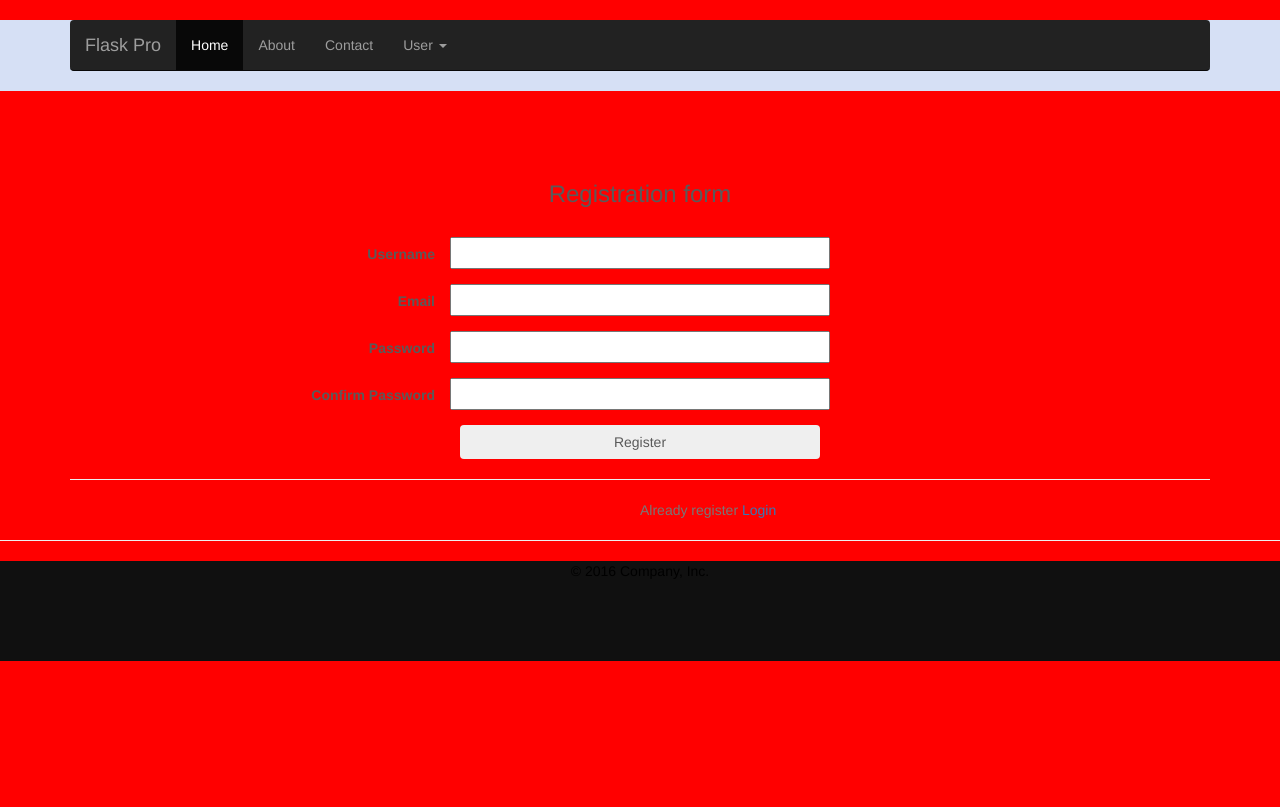
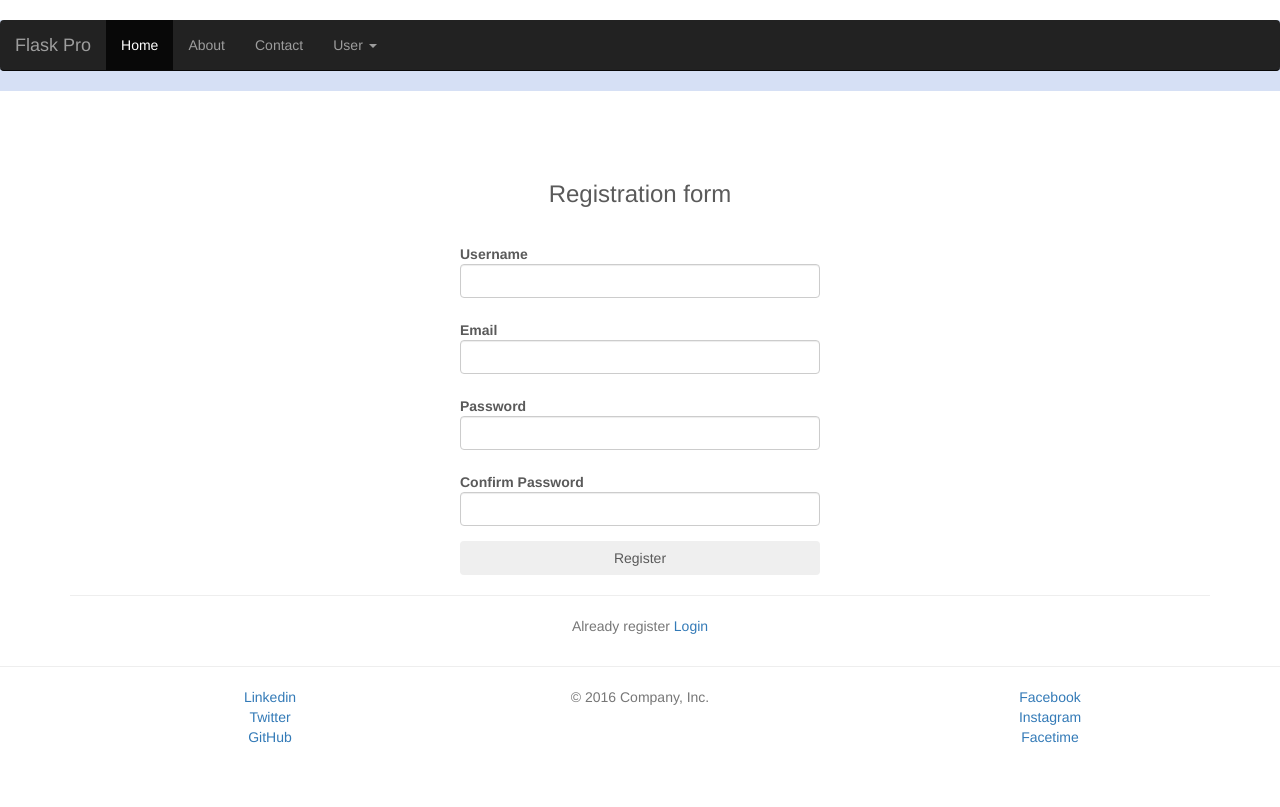
Before and after one commit to DilshadGit/flask, a Flask app: page /account/register in a window 1280 px wide. Before the commit the page ends 661 px from the top, so only its background shows below. Run offline with Flask 2, Linux system fonts and the light colour scheme; some libraries are stand-ins or nearby versions.

Commit message:
Redesign the login and registration form include adding fake data to test

```diff
--- a/flask_pro/main.py
+++ b/flask_pro/main.py
@@ -1,9 +1,9 @@
 from flask import Flask
 from flask import (
-	render_template,
-	url_for,
-	flash,
-	redirect,
+    render_template,
+    url_for,
+    flash,
+    redirect,
 )
 
 from forms import UserRegistrationForm, UserLoginForm
@@ -13,52 +13,82 @@ from flask_bootstrap import Bootstrap
 app = Flask(__name__)
 
 # added securit key for csrf request and secure login detail
-app.config['SECRET_KEY'] = '8ba7aa2eea1ddbf6c024bea56ac6c804198b535a1fe5616cced1d0c61f21ddb2'
+app.config[
+    'SECRET_KEY'] = '8ba7aa2eea1ddbf6c024bea56ac6c804198b535a1fe5616cced1d0c61f21ddb2'
 
 '''
 route in flask use to map to different pages, and decorator in flask use to add
 additional functionality to existing function and in this case this a Prout decorator
 will handle all of the complicated back-end
 '''
+
+posts = [
+    {
+        'title': 'Python',
+        'author': 'Dilshad Abdulla',
+        'content': "route in flask use to map to different pages, and decorator in flask use to add\
+                    additional functionality to existing function and in this case this a Prout decorator \
+                    will handle all of the complicated back-end",
+        'publish_date': 'November 11 2018'
+    },
+    {
+        'title': 'Google',
+        'author': 'Dilshad Abdulla',
+        'content': "route in flask use to map to different pages, and decorator in flask use to add\
+                    additional functionality to existing function and in this case this a Prout decorator \
+                    will handle all of the complicated back-end",
+        'publish_date': 'April 12 2016'
+    },
+    {
+        'title': 'Djnago',
+        'author': 'Dilshad Abdulla',
+        'content': "route in flask use to map to different pages, and decorator in flask use to add\
+                    additional functionality to existing function and in this case this a Prout decorator \
+                    will handle all of the complicated back-end",
+        'publish_date': 'January 3 2018'
+    }
+]
+
+
 @app.route('/')
 @app.route('/home')
 def home():
-	template_name = 'index.html'
-	return render_template(template_name, title='Home')
+    template_name = 'index.html'
+    return render_template(template_name, title='Home', posts=posts)
 
 
 @app.route('/about')
 def about():
-	template_name = 'about.html'
-	return render_template(template_name, title='About us')
+    template_name = 'about.html'
+    return render_template(template_name, title='About us')
 
 
 @app.route('/account/register', methods=['GET', 'POST'])
 def user_register():
-	template_name = 'registration/registration_form.html'
-	form = UserRegistrationForm()
-	if form.validate_on_submit():
-		flash(f'You have been successfully registered for the username {form.username.data}',
-					'success')
-		return redirect(url_for('user_login'))
-	context = {
-		'title': 'Register',
-	}
-	return render_template(template_name, title='Register', form=form)
+    template_name = 'registration/registration_form.html'
+    form = UserRegistrationForm()
+    if form.validate_on_submit():
+        flash(f'You have been successfully registered for the username {form.username.data}',
+              'success')
+        return redirect(url_for('user_login'))
+    context = {
+        'title': 'Register',
+    }
+    return render_template(template_name, title='Register', form=form)
 
 
 @app.route('/account/login', methods=['GET', 'POST'])
 def user_login():
-	template_name = 'registration/login_form.html'
-	form = UserLoginForm()
-	if form.validate_on_submit():
-		if form.email.data == 'hello@gmail.com' and form.password.data == 'hello123':
-			flash('You have successfully logged in!', 'success')
-			return redirect(url_for('home'))
-		else:
-			flash('Unsuccessful , please check the your detail', 'danger')
-	return render_template(template_name, title='Login', form=form)
+    template_name = 'registration/login_form.html'
+    form = UserLoginForm()
+    if form.validate_on_submit():
+        if form.email.data == 'hello@gmail.com' and form.password.data == 'hello123':
+            flash('You have successfully logged in!', 'success')
+            return redirect(url_for('home'))
+        else:
+            flash('Unsuccessful , please check the your detail', 'danger')
+    return render_template(template_name, title='Login', form=form)
 
 
 if __name__ == '__main__':
-	app.run(debug=True)
+    app.run(debug=True)
--- a/flask_pro/static/css/style.css
+++ b/flask_pro/static/css/style.css
@@ -1,6 +1,6 @@
 body {
 	padding-bottom: 0px;
-	background-color: red;
+	background-color: #fff;
 }
 
 .navbar-wrapper {
@@ -8,6 +8,11 @@ body {
 }
 
 footer.container-fluid {
-	background-color: #d6e0f5;
+	background-color: #fff;
 	color: #000;
 }
+
+@media (min-width: 768px)
+.navbar-wrapper {
+    margin-top: 5px;
+}
--- a/flask_pro/templates/footer.html
+++ b/flask_pro/templates/footer.html
@@ -1,14 +1,28 @@
 
-</div> <!-- /container -->
+        </div> <!-- /container -->
     <hr>
 </div>
-<footer class="container-fluid" style="height: 100px; background-color: #101010;">
+<footer class="container-fluid" style="height: 100px; color: #fff">
 
     <div class="container" style="padding-bottom:50px;">
         <div class="row">
-            <div class="col-md-4"></div>
-            <div class="col-md-4"><p class="text-center">&copy; 2016 Company, Inc.</p></div>
-            <div class="col-md-4"></div>
+            <div class="col-md-4">
+                <ul class="text-center">
+                    <li><a href="" title="">Linkedin</a> </li>
+                    <li><a href="" title="">Twitter</a> </li>
+                    <li><a href="" title="">GitHub</a> </li>
+                </ul>
+            </div>
+            <div class="col-md-4">
+                <p class="text-center text-muted">&copy; 2016 Company, Inc.</p>
+            </div>
+            <div class="col-md-4">
+                <ul class="text-center">
+                    <li><a href="" title="">Facebook</a> </li>
+                    <li><a href="" title="">Instagram</a> </li>
+                    <li><a href="" title="">Facetime</a> </li>
+                </ul>
+            </div>
         </div>
     </div>
 
@@ -22,6 +36,8 @@
     <script src="https://ajax.googleapis.com/ajax/libs/jquery/1.12.4/jquery.min.js"></script>
     <script>window.jQuery || document.write('<script src="../../assets/js/vendor/jquery.min.js"><\/script>')</script>
     <script src="{{ url_for('static', filename='bootstrap/js/bootstrap.min.js') }}"></script>
+    <script src="{{ url_for('static', filename='bootstrap/js/holder.min.js') }}"></script>
+
     <!-- IE10 viewport hack for Surface/desktop Windows 8 bug -->
     <script src="{{ url_for('static', filename='bootstrap/js/ie10-viewport-bug-workaround.js') }}"></script>
   </body>
--- a/flask_pro/templates/header.html
+++ b/flask_pro/templates/header.html
@@ -9,7 +9,7 @@
     <!-- The above 3 meta tags *must* come first in the head; any other head content must come *after* these tags -->
     <meta name="description" content="">
     <meta name="author" content="">
-    <link rel="icon" href="../../favicon.ico">
+    <link rel="icon" href="{{ url_for('static', filename='images/student.ico') }}">
 
     {% if title %}
 		<title>Flask {{title}}</title>
@@ -27,14 +27,12 @@
     <!--[if lt IE 9]><script src="../../assets/js/ie8-responsive-file-warning.js"></script><![endif]-->
     <script src="{{ url_for('static', filename='bootstrap/js/ie-emulation-modes-warning.js') }}"></script>
 
-    <!-- HTML5 shim and Respond.js for IE8 support of HTML5 elements and media queries -->
-    <!--[if lt IE 9]>
-      <script src="https://oss.maxcdn.com/html5shiv/3.7.3/html5shiv.min.js"></script>
-      <script src="https://oss.maxcdn.com/respond/1.4.2/respond.min.js"></script>
-    <![endif]-->
 
     <!-- Custom styles for this template -->
     <link href="{{ url_for('static', filename='bootstrap/css/carousel.css') }}" rel="stylesheet">
+    {% block signin %}
+
+    {% endblock signin %}
     <link href="{{ url_for('static', filename='css/style.css') }}" rel="stylesheet">
   </head>
 <!-- NAVBAR
--- a/flask_pro/templates/navbar.html
+++ b/flask_pro/templates/navbar.html
@@ -1,5 +1,5 @@
 <div class="navbar-wrapper">
-    <div class="container">
+    <!-- <div class="container"> -->
 
         <nav class="navbar navbar-inverse navbar-static-top">
           	<div class="container">
@@ -34,7 +34,7 @@
           	</div>
         </nav>
 
-    </div>
+    <!-- </div> -->
 </div>
 
 <!-- <div id="navbar" class="navbar-collapse collapse">
--- a/flask_pro/templates/registration/registration_form.html
+++ b/flask_pro/templates/registration/registration_form.html
@@ -8,80 +8,80 @@
           <h3 class="text-center">Registration form</h3>
           <br>
           <div class="form-group">
-            <div class="col-sm-12">
-              {{ form.username.label(class="col-sm-4 control-label") }}
+            <div class="col-md-4 col-md-offset-4">
+              {{ form.username.label(class="control-label") }}
               <!-- This is check the username if is correct -->
               {% if form.username.errors %}
-                {{ form.username(class="col-sm-4 form-control-lg is-invalid") }}
+                {{ form.username(class="form-control form-control-lg is-invalid") }}
                 <div class="invalid-feedback">
                     {% for error in form.username.errors %}
                         <span>{{error}}</span>
                     {% endfor %}
                 </div>
               {% else %}
-                  {{ form.username(class="col-sm-4 control-label") }}
+                  {{ form.username(class="form-control control-label") }}
               {% endif %}
             </div>
           </div>
           <div class="form-group">
-              <div class="col-sm-12">
-              {{ form.email.label(class="col-sm-4 control-label") }}
+              <div class="col-md-4 col-md-offset-4">
+              {{ form.email.label(class="control-label") }}
               {% if form.email.errors %}
-                {{ form.email(class="col-sm-4 form-control-lg is-invalid") }}
+                {{ form.email(class="form-control form-control-lg is-invalid") }}
                 <div class="invalid-feedback">
                     {% for error in form.email.errors %}
                         <span>{{error}}</span>
                     {% endfor %}
                 </div>
               {% else %}
-                  {{ form.email(class="col-sm-4 control-label") }}
+                  {{ form.email(class="form-control control-label") }}
               {% endif %}
             </div>
           </div>
            <div class="form-group">
-              <div class="col-sm-12">
-              {{ form.password.label(class="col-sm-4 control-label") }}
+              <div class="col-md-4 col-md-offset-4">
+              {{ form.password.label(class="control-label") }}
               {% if form.password.errors %}
-                {{ form.password(class="col-sm-4 form-control-lg is-invalid") }}
+                {{ form.password(class="form-control form-control-lg is-invalid") }}
                 <div class="invalid-feedback">
                     {% for error in form.password.errors %}
                         <span>{{error}}</span>
                     {% endfor %}
                 </div>
               {% else %}
-                  {{ form.password(class="col-sm-4 control-label") }}
+                  {{ form.password(class="form-control control-label") }}
               {% endif %}
             </div>
           </div>
            <div class="form-group">
-              <div class="col-sm-12">
-              {{ form.confirm_password.label(class="col-sm-4 control-label") }}
+              <div class="col-md-4 col-md-offset-4">
+              {{ form.confirm_password.label(class="control-label") }}
               {% if form.confirm_password.errors %}
-                    {{ form.confirm_password(class="col-sm-4 form-control-lg is-invalid") }}
+                    {{ form.confirm_password(class="form-control form-control-lg is-invalid") }}
                     <div class="invalid-feedback">
                         {% for error in form.confirm_password.errors %}
                             <span>{{error}}</span>
                         {% endfor %}
                     </div>
               {% else %}
-                  {{ form.confirm_password(class="col-sm-4 control-label") }}
+                  {{ form.confirm_password(class="form-control control-label") }}
               {% endif %}
 
             </div>
           </div>
 
           <div class="form-group">
-            <div class="col-sm-4 col-sm-offset-4">
+            <div class="col-md-4 col-md-offset-4">
               {{ form.submit(class="btn btn-block btn-outline-info") }}
             </div>
           </div>
         </form>
         <hr>
-        <div class="col-sm-offset-6">
-        	<span class="text-muted">
-        		Already register <a href="{{ url_for('user_login') }}" title="">Login</a>
-        	</span>
-        </div>
+
+      	<p class="text-muted text-center">
+      		Already register <a href="{{ url_for('user_login') }}" title="">Login</a>
+      	</p>
+
     </div>
 </div>
 {% endblock content %}
```
Also changed, not shown: flask_pro/forms.py (+20 -19 lines), flask_pro/static/bootstrap/css/signin.css (added, +44 -0 lines), flask_pro/templates/index.html (+6 -13 lines), flask_pro/templates/registration/login_form.html (+34 -34 lines), flask_pro/static/images/40364-200.png (added), flask_pro/static/images/favicon.ico (added), flask_pro/static/images/flask-f.svg (added), flask_pro/static/images/flask.png (added), flask_pro/static/images/flask.svg (added), flask_pro/static/images/student.ico (added), flask_pro/static/images/student.jpg (added), 1 other file.
